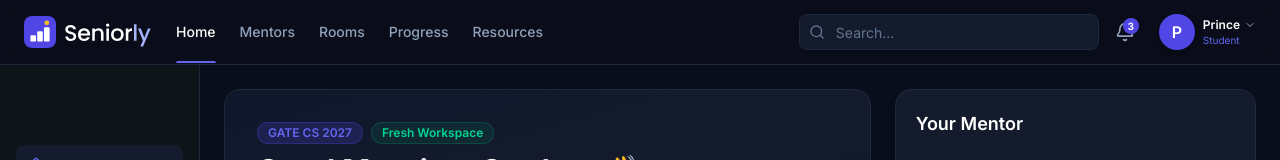
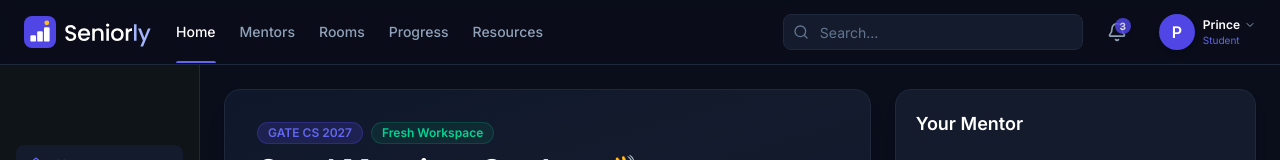
Before and after one commit to Aaryav1130/MentorVerse, a Next.js app: page /student/dashboard in a window 1280 px wide. Shown: the top 160 px of the page. Built offline with nearby package versions, Linux system fonts and the light colour scheme.

Commit message:
feat(notifications): integrate dynamic notification bell in student layout

```diff
--- a/src/app/student/layout.tsx
+++ b/src/app/student/layout.tsx
@@ -22,6 +22,7 @@ import {
   ChevronDown
 } from "lucide-react";
 import { useAuth } from "@/lib/auth-context";
+import NotificationBell from "@/components/notifications/NotificationBell";
 
 const SIDEBAR_NAV = [
   { name: "Home", href: "/student/dashboard", icon: Home },
@@ -105,12 +106,7 @@ export default function StudentLayout({
               />
             </div>
 
-            <button className="relative text-slate-400 hover:text-white transition-colors">
-              <Bell className="h-5 w-5" />
-              <span className="absolute -right-1 -top-1 flex h-4 w-4 items-center justify-center rounded-full bg-brand-primary text-[10px] font-bold text-white">
-                3
-              </span>
-            </button>
+            <NotificationBell role="student" />
 
             {/* Profile Avatar & Dropdown */}
             <div className="relative">
```
